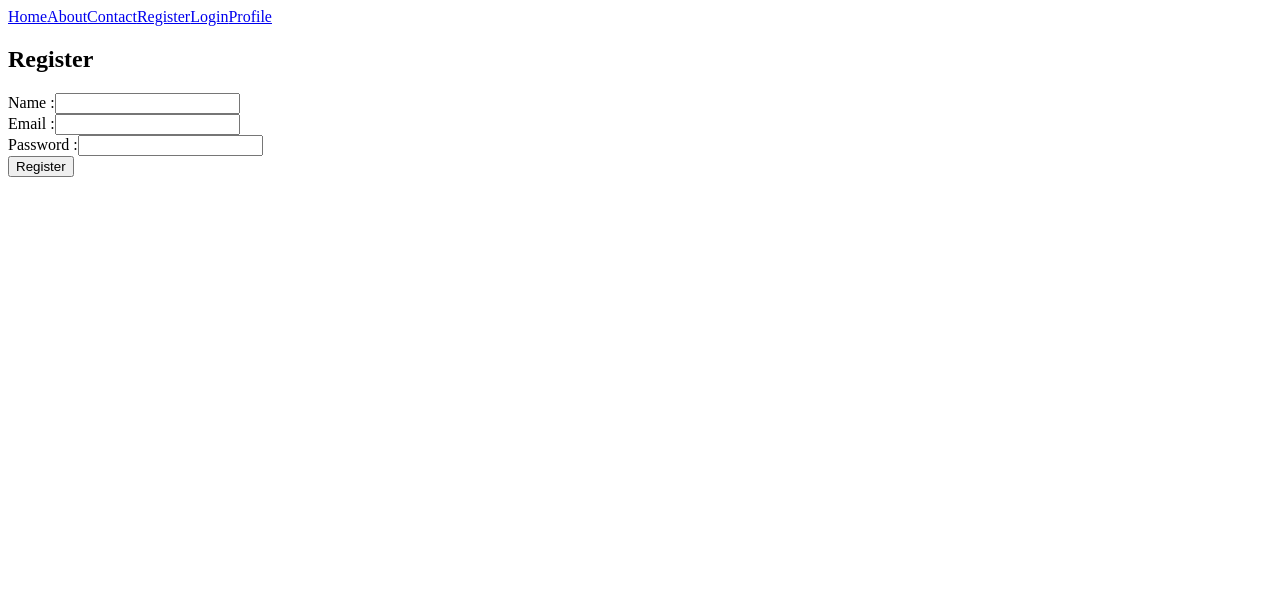
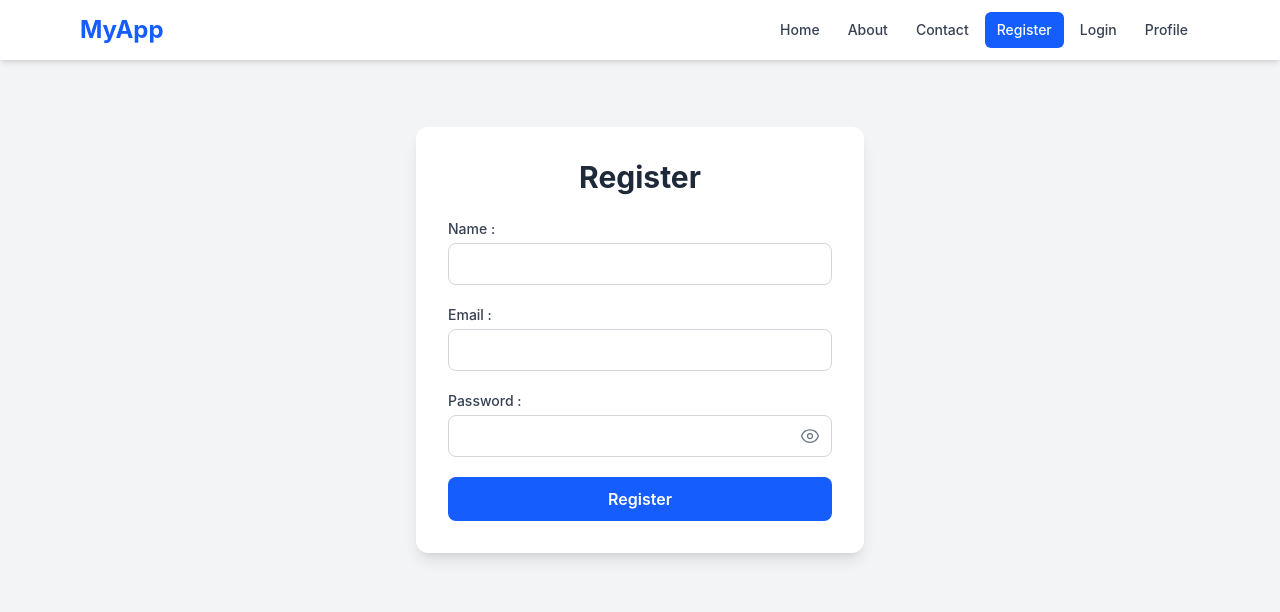
Before and after one commit to Gourango123/JWT--Authentication-fornend, a React (Vite) app: page /register in a window 1280 px wide. Shown: the top 612 px of the page. Built offline with nearby package versions, Linux system fonts and the light colour scheme; no server answers.

Commit message:
first commit

```diff
--- a/src/components/Navber.jsx
+++ b/src/components/Navber.jsx
@@ -1,21 +1,33 @@
 import { NavLink } from "react-router-dom";
 
-const linkClass = ({ isActive }) =>
-  `px-3 py-2 rounded-md text-sm font-medium transition-colors ${
-    isActive
-      ? "bg-blue-600 text-white"
-      : "text-gray-700 hover:bg-gray-100 hover:text-blue-600"
-  }`;
+const Navber = () => {
+  const base =
+    "px-2.5 py-1.5 rounded-md text-xs font-medium transition-colors sm:px-3 sm:py-2 sm:text-sm";
+  const active = ({ isActive }) =>
+    `${base} ${
+      isActive
+        ? "bg-blue-600 text-white"
+        : "text-gray-700 hover:bg-gray-100 hover:text-blue-600"
+    }`;
 
-const Navber = () => {
   return (
-    <nav className="sticky top-0 z-50 flex flex-wrap items-center justify-center gap-2 bg-white px-4 py-3 shadow-md">
-      <NavLink to="/" end className={linkClass}>Home</NavLink>
-      <NavLink to="/about" className={linkClass}>About</NavLink>
-      <NavLink to="/contact" className={linkClass}>Contact</NavLink>
-      <NavLink to="/register" className={linkClass}>Register</NavLink>
-      <NavLink to="/login" className={linkClass}>Login</NavLink>
-      <NavLink to="/profile" className={linkClass}>Profile</NavLink>
+    <nav className="sticky top-0 z-50 bg-white shadow-md">
+      <div className="mx-auto flex max-w-6xl flex-col items-center justify-between gap-2 px-3 py-2 sm:flex-row sm:gap-3 sm:px-4 sm:py-3">
+        {/* Logo - left */}
+        <NavLink to="/" className="text-xl font-bold text-blue-600 sm:text-2xl">
+          MyApp
+        </NavLink>
+
+        {/* Links - right */}
+        <div className="flex flex-wrap items-center justify-center gap-1 sm:justify-end">
+          <NavLink to="/" end className={active}>Home</NavLink>
+          <NavLink to="/about" className={active}>About</NavLink>
+          <NavLink to="/contact" className={active}>Contact</NavLink>
+          <NavLink to="/register" className={active}>Register</NavLink>
+          <NavLink to="/login" className={active}>Login</NavLink>
+          <NavLink to="/profile" className={active}>Profile</NavLink>
+        </div>
+      </div>
     </nav>
   );
 };
--- a/src/main.jsx
+++ b/src/main.jsx
@@ -2,6 +2,7 @@
 import { createRoot } from "react-dom/client";
 import { BrowserRouter } from "react-router-dom";
 import App from "./App.jsx";
+import "./index.css";
 
 createRoot(document.getElementById("root")).render(
   <StrictMode>
--- a/src/pages/Login.jsx
+++ b/src/pages/Login.jsx
@@ -1,7 +1,7 @@
 import axios from "axios";
 import { useState } from "react";
 import { useNavigate } from "react-router-dom";
-import { API_URL } from './../Config';
+import { API_URL } from "./../Config";
 
 const Login = () => {
   const navigate = useNavigate();
@@ -10,6 +10,7 @@
     password: "",
   });
   const [message, setMessage] = useState("");
+  const [showPassword, setShowPassword] = useState(false);
 
   const handleChange = (e) => {
     setFormData({ ...formData, [e.target.name]: e.target.value });
@@ -18,10 +19,7 @@
   const handleSubmit = async (e) => {
     e.preventDefault();
     try {
-      const res = await axios.post(
-        `${API_URL}/api/login`,
-        formData,
-      );
+      const res = await axios.post(`${API_URL}/api/login`, formData);
       localStorage.setItem("token", res.data.token);
       navigate("/profile");
     } catch (error) {
@@ -30,11 +28,20 @@
   };
 
   return (
+    <div className="flex min-h-[70vh] items-center justify-center bg-gray-100 px-3 py-6 sm:px-4 sm:py-10">
+      <div className="w-full max-w-sm rounded-xl bg-white p-5 shadow-lg sm:max-w-md sm:p-8">
+        <h2 className="mb-5 text-center text-2xl font-bold text-gray-800 sm:mb-6 sm:text-3xl">
+          Login
+        </h2>
+
+        <form onSubmit={handleSubmit} className="space-y-4 sm:space-y-5">
           <div>
-      <h2>Login</h2>
-      <form onSubmit={handleSubmit}>
-        <div>
-          <label htmlFor="email">Email :</label>
+            <label
+              htmlFor="email"
+              className="mb-1 block text-sm font-medium text-gray-700"
+            >
+              Email :
+            </label>
             <input
               onChange={handleChange}
               value={formData.email}
@@ -42,23 +49,89 @@
               name="email"
               id="email"
               required
+              className="w-full rounded-lg border border-gray-300 px-3 py-2 text-sm outline-none transition focus:border-blue-500 focus:ring-2 focus:ring-blue-200 sm:px-4 sm:text-base"
             />
           </div>
+
           <div>
-          <label htmlFor="password">Password :</label>
+            <label
+              htmlFor="password"
+              className="mb-1 block text-sm font-medium text-gray-700"
+            >
+              Password :
+            </label>
+            <div className="relative">
               <input
                 onChange={handleChange}
                 value={formData.password}
-            type="password"
+                type={showPassword ? "text" : "password"}
                 name="password"
                 id="password"
                 required
+                className="w-full rounded-lg border border-gray-300 py-2 pl-3 pr-12 text-sm outline-none transition focus:border-blue-500 focus:ring-2 focus:ring-blue-200 sm:pl-4 sm:text-base"
               />
+              <button
+                type="button"
+                onClick={() => setShowPassword(!showPassword)}
+                aria-label={showPassword ? "Hide password" : "Show password"}
+                className="absolute inset-y-0 right-0 flex items-center px-3 text-gray-500 hover:text-blue-600"
+              >
+                {showPassword ? (
+                  // Eye-off icon (password ekhon visible)
+                  <svg
+                    xmlns="http://www.w3.org/2000/svg"
+                    fill="none"
+                    viewBox="0 0 24 24"
+                    strokeWidth={1.5}
+                    stroke="currentColor"
+                    className="h-5 w-5"
+                  >
+                    <path
+                      strokeLinecap="round"
+                      strokeLinejoin="round"
+                      d="M3.98 8.223A10.477 10.477 0 001.934 12C3.226 16.338 7.244 19.5 12 19.5c.993 0 1.953-.138 2.863-.395M6.228 6.228A10.45 10.45 0 0112 4.5c4.756 0 8.773 3.162 10.065 7.498a10.523 10.523 0 01-4.293 5.774M6.228 6.228L3 3m3.228 3.228l3.65 3.65m7.894 7.894L21 21m-3.228-3.228l-3.65-3.65m0 0a3 3 0 10-4.243-4.243m4.242 4.242L9.88 9.88"
+                    />
+                  </svg>
+                ) : (
+                  // Eye icon (password ekhon hidden)
+                  <svg
+                    xmlns="http://www.w3.org/2000/svg"
+                    fill="none"
+                    viewBox="0 0 24 24"
+                    strokeWidth={1.5}
+                    stroke="currentColor"
+                    className="h-5 w-5"
+                  >
+                    <path
+                      strokeLinecap="round"
+                      strokeLinejoin="round"
+                      d="M2.036 12.322a1.012 1.012 0 010-.639C3.423 7.51 7.36 4.5 12 4.5c4.638 0 8.573 3.007 9.963 7.178.07.207.07.431 0 .639C20.577 16.49 16.64 19.5 12 19.5c-4.638 0-8.573-3.007-9.963-7.178z"
+                    />
+                    <path
+                      strokeLinecap="round"
+                      strokeLinejoin="round"
+                      d="M15 12a3 3 0 11-6 0 3 3 0 016 0z"
+                    />
+                  </svg>
+                )}
+              </button>
             </div>
-        <button type="submit">Login</button>
+          </div>
+
+          <button
+            type="submit"
+            className="w-full rounded-lg bg-blue-600 py-2 text-sm font-semibold text-white transition hover:bg-blue-700 sm:py-2.5 sm:text-base"
+          >
+            Login
+          </button>
         </form>
 
-      {message && <p>{message}</p>}
+        {message && (
+          <p className="mt-4 rounded-lg bg-red-100 px-3 py-2 text-center text-xs text-red-600 sm:text-sm">
+            {message}
+          </p>
+        )}
+      </div>
     </div>
   );
 };
--- a/src/pages/Register.jsx
+++ b/src/pages/Register.jsx
@@ -11,6 +11,7 @@
     password: "",
   });
   const [message, setMessage] = useState("");
+  const [showPassword, setShowPassword] = useState(false);
 
   const handleChange = (e) => {
     setFormData({ ...formData, [e.target.name]: e.target.value });
@@ -19,10 +20,7 @@
   const handleSubmit = async (e) => {
     e.preventDefault();
     try {
-      const res = await axios.post(
-        `${API_URL}/api/register`,
-        formData,
-      );
+      const res = await axios.post(`${API_URL}/api/register`, formData);
       console.log(res.data);
       navigate("/login");
     } catch (error) {
@@ -30,12 +28,24 @@
     }
   };
 
+  const inputClass =
+    "w-full rounded-lg border border-gray-300 px-3 py-2 text-sm outline-none transition focus:border-blue-500 focus:ring-2 focus:ring-blue-200 sm:px-4 sm:text-base";
+
   return (
+    <div className="flex min-h-[70vh] items-center justify-center bg-gray-100 px-3 py-6 sm:px-4 sm:py-10">
+      <div className="w-full max-w-sm rounded-xl bg-white p-5 shadow-lg sm:max-w-md sm:p-8">
+        <h2 className="mb-5 text-center text-2xl font-bold text-gray-800 sm:mb-6 sm:text-3xl">
+          Register
+        </h2>
+
+        <form onSubmit={handleSubmit} className="space-y-4 sm:space-y-5">
           <div>
-      <h2>Register</h2>
-      <form onSubmit={handleSubmit}>
-        <div>
-          <label htmlFor="name">Name :</label>
+            <label
+              htmlFor="name"
+              className="mb-1 block text-sm font-medium text-gray-700"
+            >
+              Name :
+            </label>
             <input
               onChange={handleChange}
               value={formData.name}
@@ -43,10 +53,17 @@
               name="name"
               id="name"
               required
+              className={inputClass}
             />
           </div>
+
           <div>
-          <label htmlFor="email">Email :</label>
+            <label
+              htmlFor="email"
+              className="mb-1 block text-sm font-medium text-gray-700"
+            >
+              Email :
+            </label>
             <input
               onChange={handleChange}
               value={formData.email}
@@ -54,23 +71,87 @@
               name="email"
               id="email"
               required
+              className={inputClass}
             />
           </div>
+
           <div>
-          <label htmlFor="password">Password :</label>
+            <label
+              htmlFor="password"
+              className="mb-1 block text-sm font-medium text-gray-700"
+            >
+              Password :
+            </label>
+            <div className="relative">
               <input
                 onChange={handleChange}
                 value={formData.password}
-            type="password"
+                type={showPassword ? "text" : "password"}
                 name="password"
                 id="password"
                 required
+                className={`${inputClass} pr-12`}
               />
+              <button
+                type="button"
+                onClick={() => setShowPassword(!showPassword)}
+                aria-label={showPassword ? "Hide password" : "Show password"}
+                className="absolute inset-y-0 right-0 flex items-center px-3 text-gray-500 hover:text-blue-600"
+              >
+                {showPassword ? (
+                  <svg
+                    xmlns="http://www.w3.org/2000/svg"
+                    fill="none"
+                    viewBox="0 0 24 24"
+                    strokeWidth={1.5}
+                    stroke="currentColor"
+                    className="h-5 w-5"
+                  >
+                    <path
+                      strokeLinecap="round"
+                      strokeLinejoin="round"
+                      d="M3.98 8.223A10.477 10.477 0 001.934 12C3.226 16.338 7.244 19.5 12 19.5c.993 0 1.953-.138 2.863-.395M6.228 6.228A10.45 10.45 0 0112 4.5c4.756 0 8.773 3.162 10.065 7.498a10.523 10.523 0 01-4.293 5.774M6.228 6.228L3 3m3.228 3.228l3.65 3.65m7.894 7.894L21 21m-3.228-3.228l-3.65-3.65m0 0a3 3 0 10-4.243-4.243m4.242 4.242L9.88 9.88"
+                    />
+                  </svg>
+                ) : (
+                  <svg
+                    xmlns="http://www.w3.org/2000/svg"
+                    fill="none"
+                    viewBox="0 0 24 24"
+                    strokeWidth={1.5}
+                    stroke="currentColor"
+                    className="h-5 w-5"
+                  >
+                    <path
+                      strokeLinecap="round"
+                      strokeLinejoin="round"
+                      d="M2.036 12.322a1.012 1.012 0 010-.639C3.423 7.51 7.36 4.5 12 4.5c4.638 0 8.573 3.007 9.963 7.178.07.207.07.431 0 .639C20.577 16.49 16.64 19.5 12 19.5c-4.638 0-8.573-3.007-9.963-7.178z"
+                    />
+                    <path
+                      strokeLinecap="round"
+                      strokeLinejoin="round"
+                      d="M15 12a3 3 0 11-6 0 3 3 0 016 0z"
+                    />
+                  </svg>
+                )}
+              </button>
             </div>
-        <button type="submit">Register</button>
+          </div>
+
+          <button
+            type="submit"
+            className="w-full rounded-lg bg-blue-600 py-2 text-sm font-semibold text-white transition hover:bg-blue-700 sm:py-2.5 sm:text-base"
+          >
+            Register
+          </button>
         </form>
 
-      {message && <p>{message}</p>}
+        {message && (
+          <p className="mt-4 rounded-lg bg-red-100 px-3 py-2 text-center text-xs text-red-600 sm:text-sm">
+            {message}
+          </p>
+        )}
+      </div>
     </div>
   );
 };
```
Lines whose indentation alone changed are shown as unchanged.
